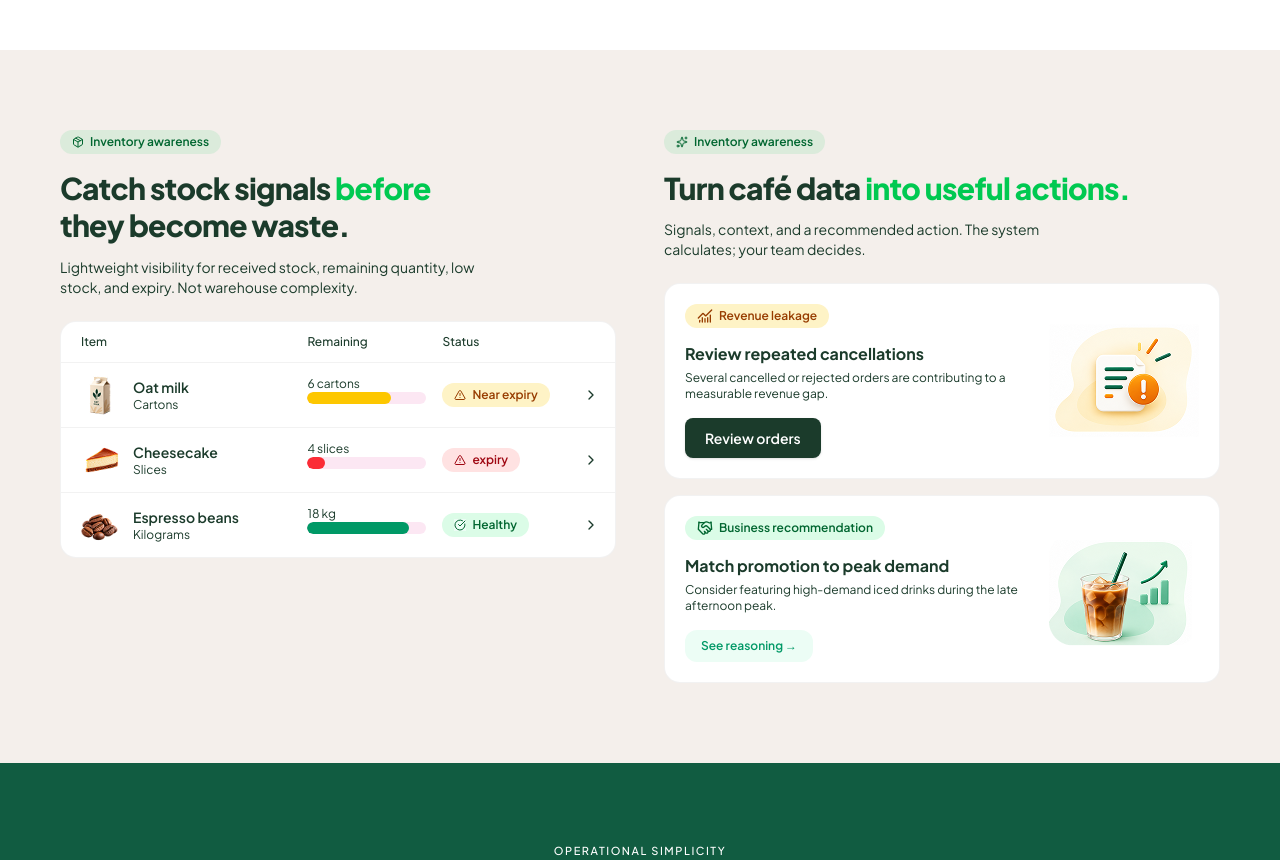
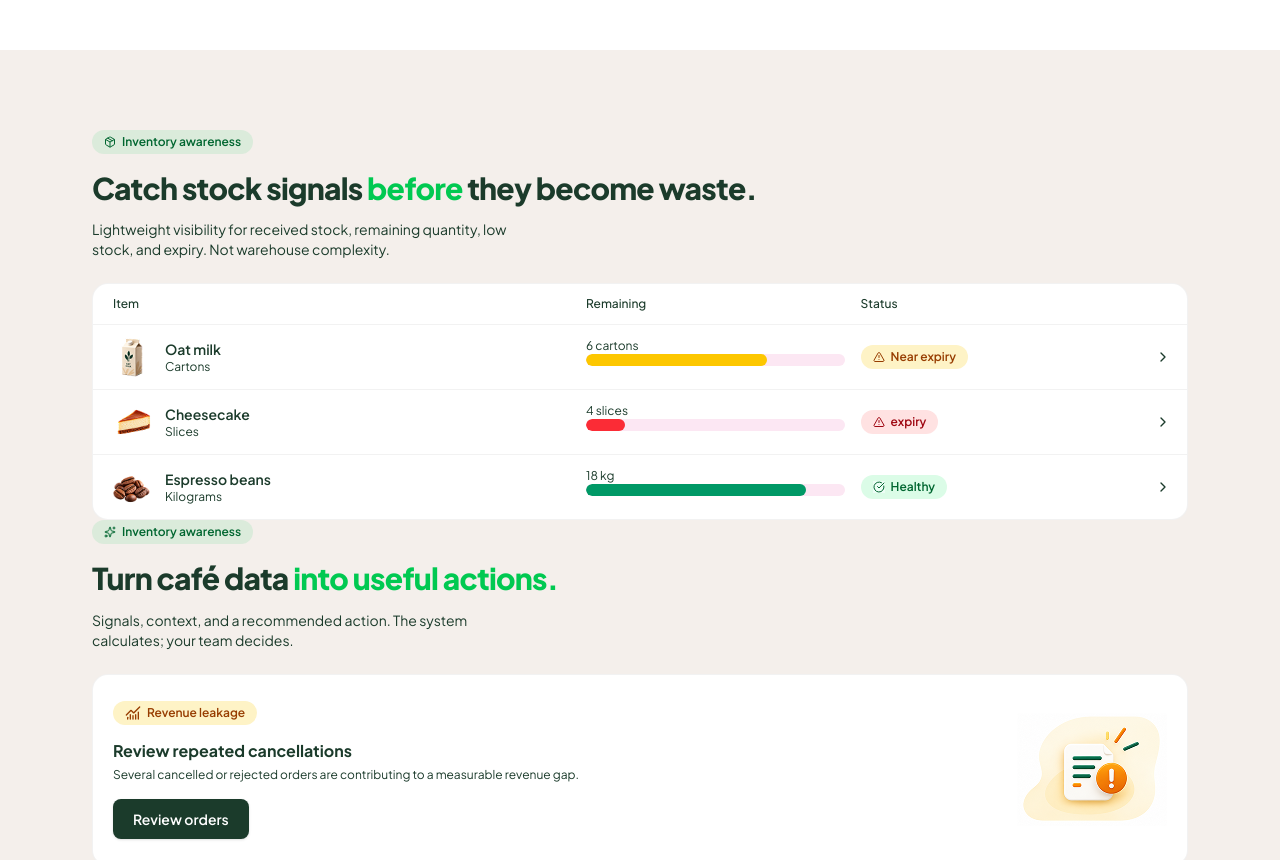
Before and after one commit to Abdelrahman-Korayem/Cafe-Hub, a Next.js app: page / in a window 1280 px wide. Shown: the part 3180-4040 px from the top of the page. Built offline with nearby package versions, Linux system fonts and the light colour scheme.

Commit message:
feat: enhance Subscription and Inventory components with new icons and layout adjustments

```diff
--- a/app/(Components)/Subscription/page.tsx
+++ b/app/(Components)/Subscription/page.tsx
@@ -1,7 +1,7 @@
 "use client";
 
 import { useState } from "react";
-import { Check, Sparkles } from "lucide-react";
+import { Check, Sparkles, Handshake } from "lucide-react";
 import Link from "next/link";
 export default function PricingSection() {
   const [billingCycle, setBillingCycle] = useState("monthly"); // monthly, 6months, 12months
@@ -212,7 +212,7 @@ export default function PricingSection() {
         <div className="mt-10 bg-white border border-primary/10 rounded-2xl p-6 flex flex-col md:flex-row items-center justify-between gap-4 text-left">
           <div className="flex items-center gap-3">
             <span className="p-2.5 rounded-xl bg-primary/5 text-primary text-lg">
-              🏢
+              <Handshake className="size-5" />
             </span>
             <div>
               <div className="text-xs font-bold text-primary">
--- a/app/_components/layout/Navbar.tsx
+++ b/app/_components/layout/Navbar.tsx
@@ -74,7 +74,7 @@ export default function Navbar() {
                   </li>
                 ))}
               </ul>
-              <Button href="#get-started" className="mt-3 w-full">
+              <Button href="Subscription" className="mt-3 w-full">
                 Get Started
               </Button>
             </div>
--- a/app/_components/sections/Inventory.tsx
+++ b/app/_components/sections/Inventory.tsx
@@ -38,7 +38,7 @@ export default function Inventory() {
   return (
     <section id="Inventory" className="bg-olive-100 py-16 sm:py-20">
       <Container>
-        <div className="grid gap-10 lg:grid-cols-2 lg:gap-12">
+        <div className="mx-auto w-full max-w-[1224px] px-4 sm:px-6 lg:px-8">
           {/* Left: stock table */}
           <div>
             <Pill tone="green" className="bg-green-500/10">
@@ -67,7 +67,11 @@ export default function Inventory() {
                   {stock.map((row) => (
                     <tr key={row.name} className="border-t border-black/5">
                       <td className="px-5 py-3 inline-flex items-center gap-3">
-                        <img src={row.img} alt={row.name} className="size-10" />
+                        <img
+                          src={row.img}
+                          alt={row.name}
+                          className="size-10 "
+                        />
                         <div>
                           <p className="font-semibold">{row.name}</p>
                           <p className="text-xs text-ink/50">{row.unit}</p>
@@ -147,7 +151,11 @@ export default function Inventory() {
                     Review orders
                   </Button>
                 </div>
-                <img src="/images/Illustration2.png" alt="" />
+                <img
+                  src="/images/Illustration2.png"
+                  alt=""
+                  className="overflow-auto"
+                />
               </article>
 
               <article className="flex items-center justify-between gap-4 rounded-2xl border border-black/5 bg-white p-5">
@@ -170,7 +178,11 @@ export default function Inventory() {
                     See reasoning →
                   </a>
                 </div>
-                <img src="/images/Illustration.png" alt="" />
+                <img
+                  src="/images/Illustration.png"
+                  alt=""
+                  className="overflow-auto"
+                />
               </article>
             </div>
           </div>
```
